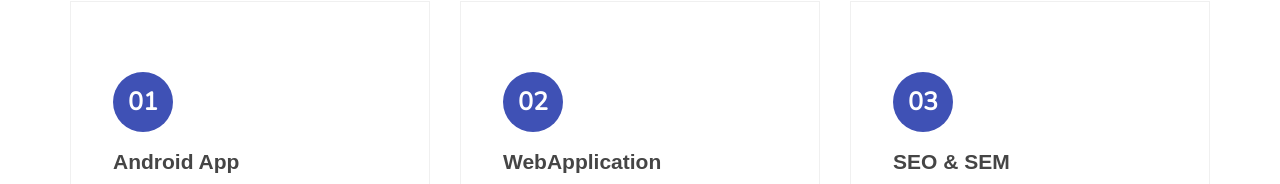
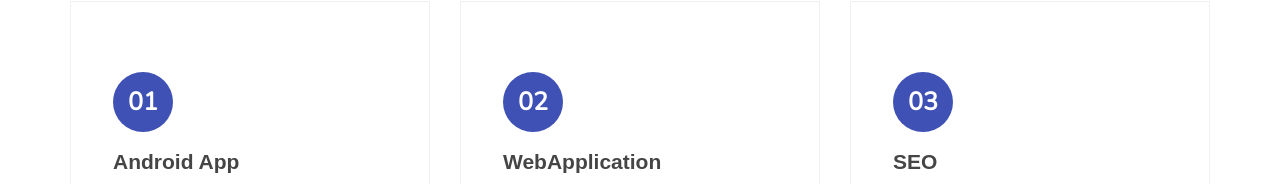
Before and after one commit to shindeshubham27/baseline, a plain HTML site: page index.html in a window 1280 px wide. Shown: the part 819-1003 px from the top of the page. Drawn offline with nearby package versions, Linux system fonts and the light colour scheme; a web font is replaced by a local one.

Commit message:
commited code
commit

```diff
--- a/index.html
+++ b/index.html
@@ -143,7 +143,7 @@ http://www.templatemo.com/tm-516-known
                     <div class="col-md-4 col-sm-4">
                          <div class="feature-thumb">
                               <span>03</span>
-                              <h3>SEO & SEM</h3>
+                              <h3>SEO</h3>
                               <p>templatemo delivers a wide variety of HTML5 templates for you at absolutely no charge. Please tell your friends.</p>
                          </div>
                     </div>
```
